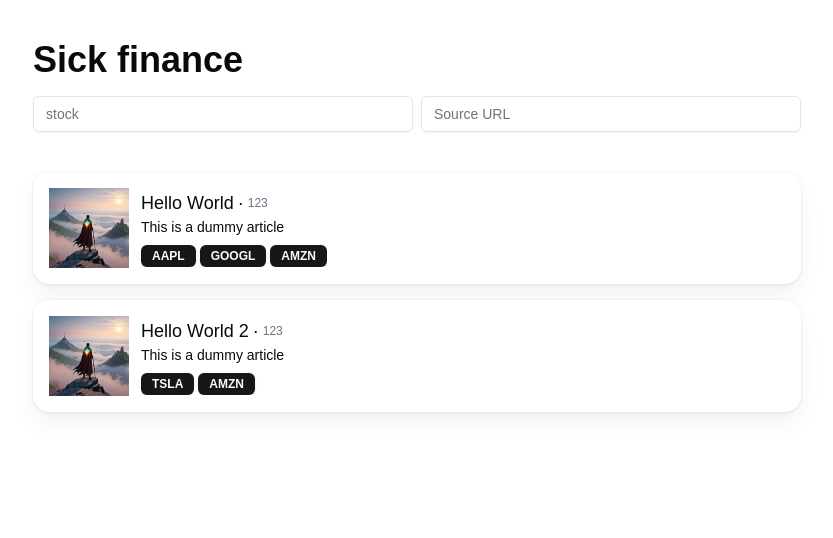
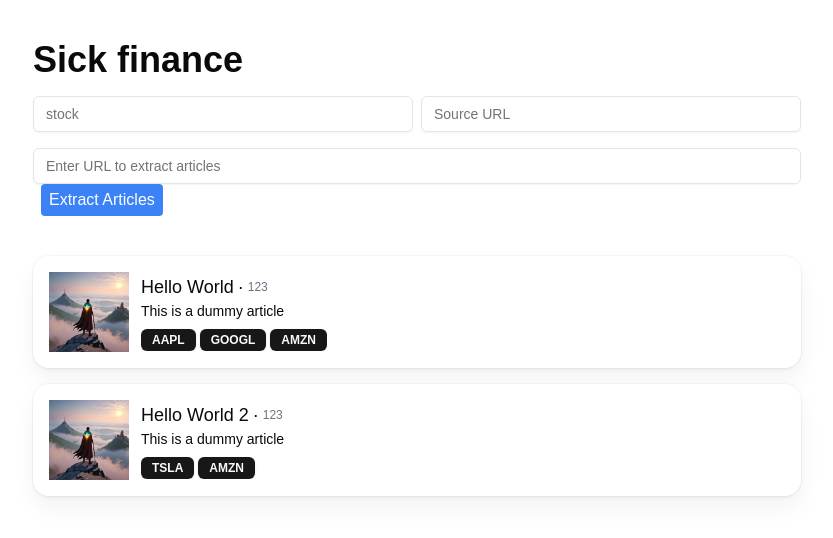
Before and after one commit to felix-newman/sick-finance, a Next.js app in the folder front/: page / in a window 1280 px wide. Shown: the top 538 px of the page, without its empty margins (223-1056 px from the left). Built offline with nearby package versions, Linux system fonts and the light colour scheme.

Commit message:
firecrawl fixes

```diff
--- a/front/src/app/page.tsx
+++ b/front/src/app/page.tsx
@@ -3,7 +3,7 @@
 import { DataTable } from "@/components/datatable";
 import { ArticleCard } from "@/components/articlecard";
 import { DummyForm } from "@/components/dummyform";
-import { listArticles, Article, createDummy, deleteDummy } from "@/lib/api/articleGateway";
+import { listArticles, Article, createDummy, deleteDummy, extractArticles } from "@/lib/api/articleGateway"; // updated import
 import { on } from "events";
 import { useEffect, useState } from "react";
 import { set } from "react-hook-form";
@@ -17,11 +17,14 @@ export default function DemoPage() {
   const [stockQuery, setStockQuery] = useState("");
   const [urlQuery, setUrlQuery] = useState("");
 
+  // new extractArticles form state
+  const [extractUrl, setExtractUrl] = useState("");
+
   function getColumnsFromData(data: Article[]): { header: string; accessorKey: string }[] {
     if (!data.length) return [];
     return Object.keys(data[0]).map((key) => ({
       header: key.charAt(0).toUpperCase() + key.slice(1),
-      accessorKey: key, // Use accessorKey here
+      accessorKey: key,
     }));
   }
   useEffect(() => {
@@ -32,7 +35,6 @@ export default function DemoPage() {
       setColumns(getColumnsFromData(dummyData));
     })();
   }, []);
-
 
   const onSubmit = async (values: any) => {
     await createDummy(values.name)
@@ -48,6 +50,14 @@ export default function DemoPage() {
     setData(await listArticles())
     console.log(data)
   }
+
+  // new handler for extracting articles
+  const onExtractSubmit = async (e: React.FormEvent<HTMLFormElement>) => {
+    e.preventDefault();
+    const extractedArticles = await extractArticles(extractUrl);
+    console.log(extractedArticles);
+    setData(extractedArticles);
+  };
 
   // filter articles using fuzzy search on stocks and sourceUrl
   const filteredData = data.filter(d => {
@@ -75,6 +85,18 @@ export default function DemoPage() {
             onChange={(e) => setUrlQuery(e.target.value)}
           />
         </div>
+        {/* new form to trigger PUT request */}
+        <form onSubmit={onExtractSubmit} className="my-4">
+          <Input
+            placeholder="Enter URL to extract articles"
+            type="url"
+            value={extractUrl}
+            onChange={(e) => setExtractUrl(e.target.value)}
+          />
+          <button type="submit" className="px-2 py-1 ml-2 bg-blue-500 text-white rounded">
+            Extract Articles
+          </button>
+        </form>
       </div>
 
       <div className="max-w-3xl mx-auto grid grid-cols-1 gap-4">
--- a/front/src/lib/api/articleGateway.ts
+++ b/front/src/lib/api/articleGateway.ts
@@ -66,3 +66,12 @@ export async function deleteDummy(dummyId: string): Promise<void> {
     method: "DELETE",
   });
 }
+
+export async function extractArticles(url: string): Promise<Article[]> {
+  const res = await fetch(`${BASE_URL}/articles/`, {
+    method: "PUT",
+    headers: { "Content-Type": "application/json" },
+    body: JSON.stringify({ url }),
+  });
+  return res.json();
+}
```
Also changed, not shown: 1 other file (tests, documents, lock files or other folders).
